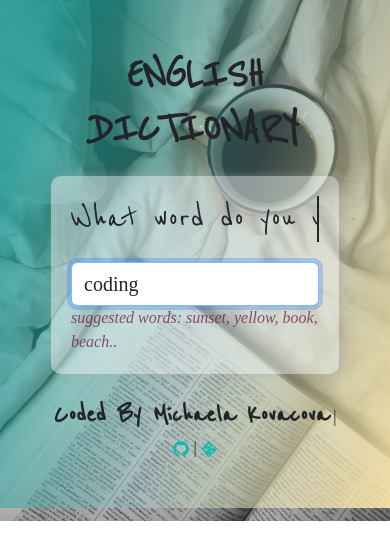
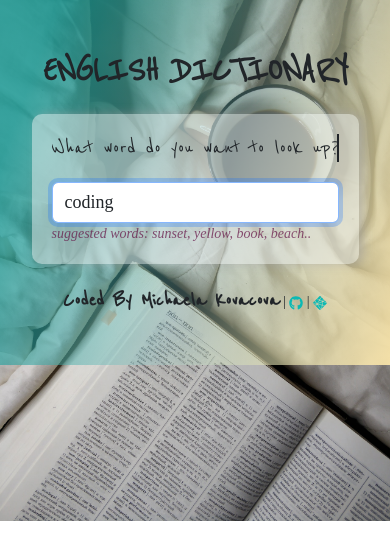
Before and after one commit to aqualinka/react-dictionaryapp, a React (Create React App) app: page / in a window 390 px wide. Shown: the top 560 px of the page. Built offline with nearby package versions, Linux system fonts and the light colour scheme; no server answers; a web font is replaced by a local one.

Commit message:
font size update small screen

```diff
--- a/src/App.css
+++ b/src/App.css
@@ -1,5 +1,6 @@
 body{
 font-family: 'Rhodium Libre', serif;
+font-size: 16px;
     box-sizing: border-box;
     background: linear-gradient(109.6deg, rgba(17, 151, 147,0.8) 11.2%, rgba(154, 214, 212, 0.3) 55.4%, rgba(255, 233, 171, 0.9) 100.2%), url("/src/photos/dictionarycafe.jpg");
    background-size: cover;
@@ -11,8 +12,8 @@ font-family: 'Rhodium Libre', serif;
 .App-header h1{
     font-family: 'Reenie Beanie', cursive;
     font-weight: 800;
-   text-align: center;
-   font-size: 45px;
+    text-align: center;
+    font-size: 56px;
 
 }
 section {
@@ -23,7 +24,7 @@ section {
     box-shadow:5px 0 10px rgba(164, 164, 165, 0.5);
 }
 footer span{
-    font-size: 28px;
+    font-size: 22px;
     font-weight: 600;
     font-family: 'Reenie Beanie', cursive;
 }
@@ -35,3 +36,17 @@ footer a{
 footer a:hover{
    opacity: 0.7;
 }
+
+@media screen and (max-width: 800px) {
+    body{
+        font-size: 14px;
+    }
+   .container{
+    width: 90%;
+
+   }
+   .App-header h1{
+    font-size: 38px;
+   }
+
+}
--- a/src/Dictionary.css
+++ b/src/Dictionary.css
@@ -31,3 +31,11 @@ p{
     white-space: nowrap;
     border-right: 2px solid;
   }
+  @media  screen and (max-width: 600px) {
+    .secondheading{
+      font-size: 24px;
+    }
+    .Dictionary input{
+      font-size: 18px;
+  }
+  }
--- a/src/Results.css
+++ b/src/Results.css
@@ -1,3 +1,8 @@
-.word{
+h2.word{
     font-size: 35px;
 }
+@media screen and (max-width:600px){
+   h2.word{
+    font-size: 24px;
+   }
+}
```
